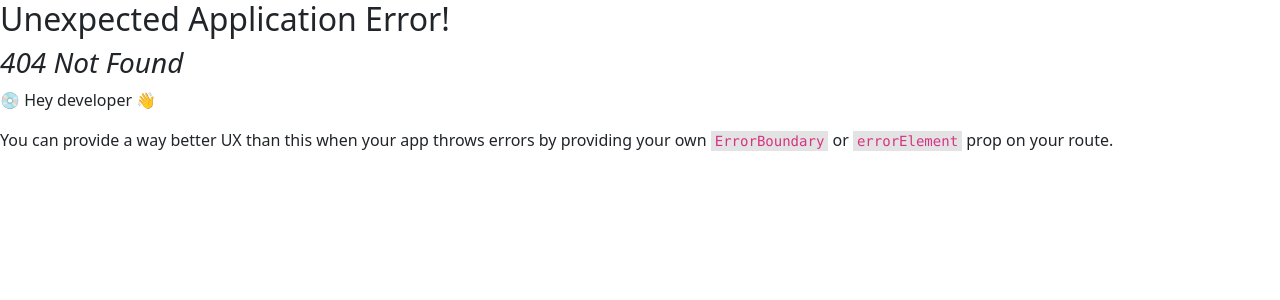
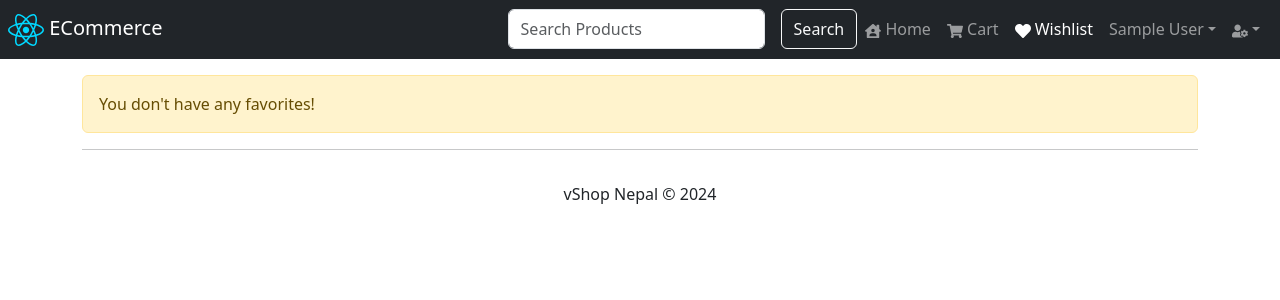
Before and after one commit to nikeshdc-25/eComHost, a React (Vite) app in the folder frontend/: page /wishlist in a window 1280 px wide. Before the commit this address had no page. Shown: the top 300 px of the page. Built offline with nearby package versions, Linux system fonts and the light colour scheme; sample sign-in values are in the browser's storage.

Commit message:
final mern fix

```diff
--- a/frontend/src/main.jsx
+++ b/frontend/src/main.jsx
@@ -18,6 +18,7 @@ import { store } from "./store.js";
 import ShippingPage from "./pages/ShippingPage.jsx";
 import PrivateRoute from "./components/PrivateRoute.jsx";
 import ProfilePage from "./pages/ProfilePage.jsx";
+import WishlistPage from "./pages/WishlistPage.jsx";
 import PlaceOrderPage from "./pages/PlaceOrderPage.jsx";
 import OrderPage from "./pages/OrderPage.jsx";
 import AdminRoute from "./components/AdminRoute.jsx";
@@ -75,6 +76,7 @@ const router = createBrowserRouter(
       <Route path="" element={<PrivateRoute />}>
         <Route path="shipping" element={<ShippingPage />} />
         <Route path="profile" element={<ProfilePage />} />
+        <Route path="wishlist" element={<WishlistPage />} />
         <Route path="placeorder" element={<PlaceOrderPage />} />
         <Route path="order/:id" element={<OrderPage />} />
       </Route>
--- a/frontend/src/pages/WishlistPage.jsx
+++ b/frontend/src/pages/WishlistPage.jsx
@@ -1,7 +1,12 @@
 import React from "react";
+import Message from "../components/Message";
 
 const WishlistPage = () => {
-  return <div>Wishlist</div>;
+  return (
+    <div>
+      <Message>You don't have any favorites!</Message>
+    </div>
+  );
 };
 
 export default WishlistPage;
--- a/frontend/src/slices/cartSlice.js
+++ b/frontend/src/slices/cartSlice.js
@@ -38,6 +38,10 @@ const cartSlice = createSlice({
       state.shippingAddress = action.payload;
       localStorage.setItem("cart", JSON.stringify(state));
     },
+    removeCart: (state) => {
+      state.cartItems = [];
+      localStorage.removeItem("cart");
+    },
   },
 });
 
```
Also changed, not shown: frontend/src/pages/admin/UsersPage.jsx (added, +7 -0 lines).
